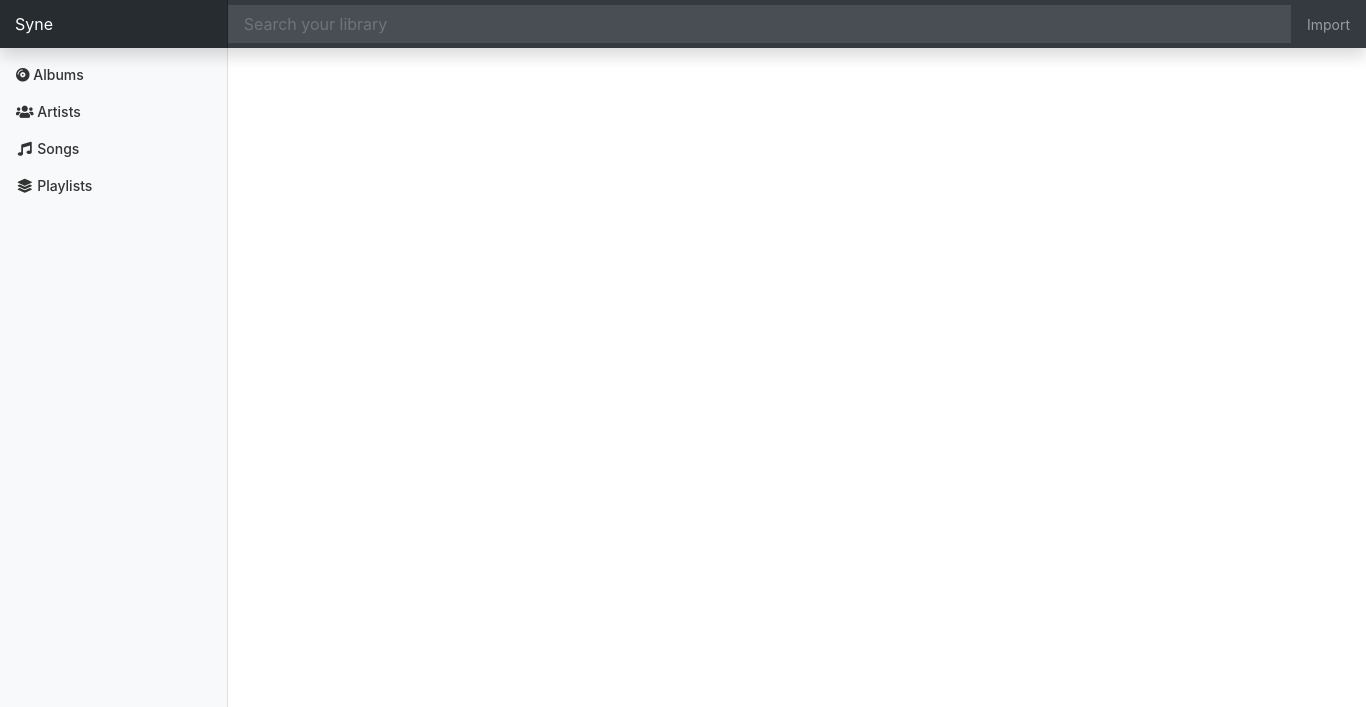
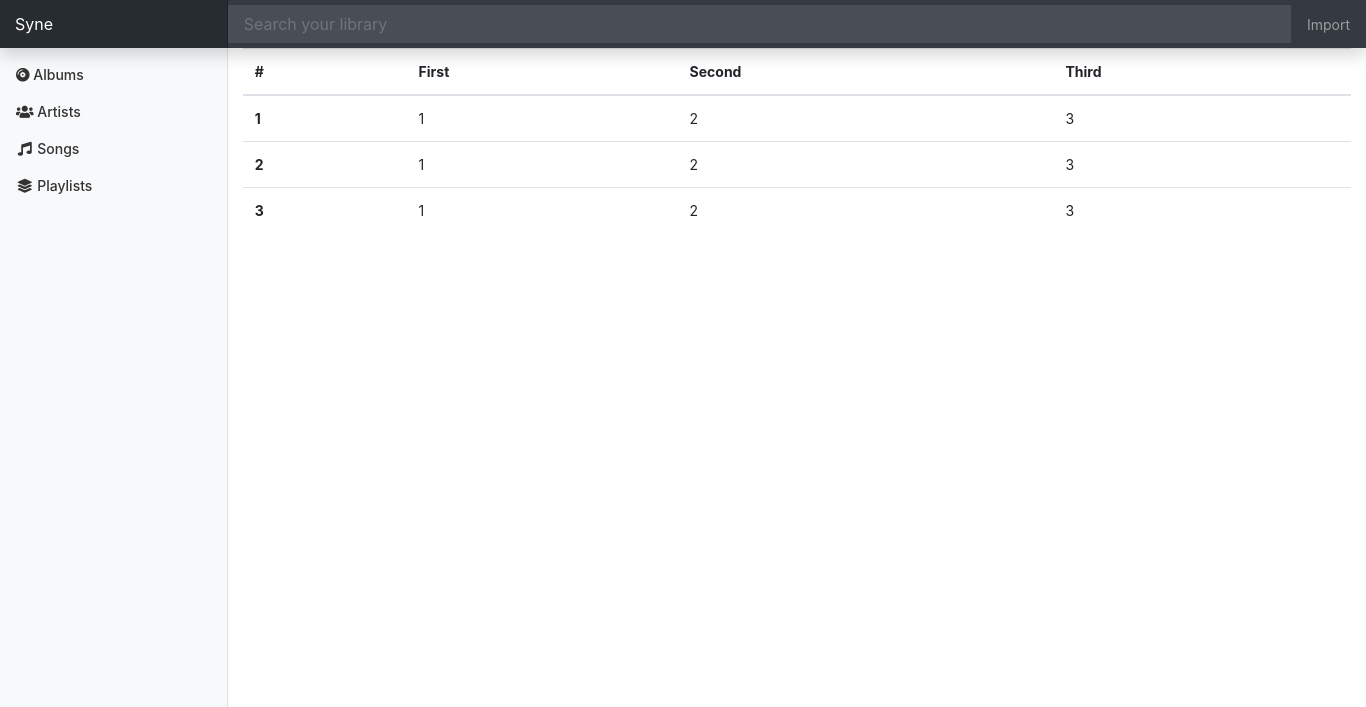
Before and after one commit to ejj28/syne, an Electron app: page src/index.html in a window 1366 px wide. Shown: the top 707 px of the page. Drawn offline with nearby package versions, Linux system fonts and the light colour scheme; no server answers.

Commit message:
Add table

```diff
--- a/src/index.html
+++ b/src/index.html
@@ -35,7 +35,7 @@
 
         <div class="container-fluid">
             <div class="row">
-                <nav class="col-md-2 d-none d-md-block bg-light sidebar">
+                <nav class="col-md-2 d-none d-md-inline bg-light sidebar">
                     <div class="sidebar-sticky">
                         <ul class="nav flex-column">
                             <li class="nav-item">
@@ -63,6 +63,40 @@
                     </div>
                 </nav>
 
+                <div id="main-content" role="main" class="main offset-md-2 col-md-10 d-md-inline">
+                    <table class="table">
+                        <thead>
+                            <tr>
+                                <th scope="col">#</th>
+                                <th scope="col">First</th>
+                                <th scope="col">Second</th>
+                                <th scope="col">Third</th>
+                            </tr>
+                        </thead>
+                        <tbody>
+                            <tr>
+                                <th scope="row">1</th>
+                                <td>1</td>
+                                <td>2</td>
+                                <td>3</td>
+                            </tr>
+                            <tr>
+                                <th scope="row">2</th>
+                                <td>1</td>
+                                <td>2</td>
+                                <td>3</td>
+                            </tr>
+                            <tr>
+                                <th scope="row">3</th>
+                                <td>1</td>
+                                <td>2</td>
+                                <td>3</td>
+                            </tr>
+                        </tbody>
+                    </table>
+                </div>
+            </div>
+        </div>
         <div class="fixed-bottom align-items-center" id="playback-div">
             <div id="controlBarTrackInfo" class="d-flex justify-content-start playback-unit align-items-center">
                 <img id="controlBarAlbumArt" src="#" />
@@ -74,9 +108,12 @@
             <div class="d-flex playback-unit align-items-center">
                 <div>
                     <div class="d-flex justify-content-center">
-                                <a aria-role="button" class="btn btn-light playback-button"><i class="fas fa-fw fa-step-backward" style="color:#FFFFFF;"></i></a>
-                                <a aria-role="button" class="btn btn-light playback-button" id="playpause"><i id="playpause-icon" class="fas fa-fw fa-play" style="color:#FFFFFF;"></i></a>
-                                <a aria-role="button" class="btn btn-light playback-button"><i class="fas fa-fw fa-step-forward" style="color:#FFFFFF;"></i></a>
+                        <a aria-role="button" class="btn btn-light playback-button"><i
+                                    class="fas fa-fw fa-step-backward" style="color:#FFFFFF;"></i></a>
+                        <a aria-role="button" class="btn btn-light playback-button" id="playpause"><i
+                                    id="playpause-icon" class="fas fa-fw fa-play" style="color:#FFFFFF;"></i></a>
+                        <a aria-role="button" class="btn btn-light playback-button"><i
+                                    class="fas fa-fw fa-step-forward" style="color:#FFFFFF;"></i></a>
                     </div>
                     <div id="slidecontainer" class="d-flex justify-content-center">
                         <input type="range" min="0" max="100" value="0" class="slider seek-bar" id="seekBar">
@@ -89,7 +126,7 @@
 
         </div>
 
-            </div>
+
 
         <script>
             window.$ = window.jQuery = require('jquery');
```
Lines whose indentation alone changed are shown as unchanged.
